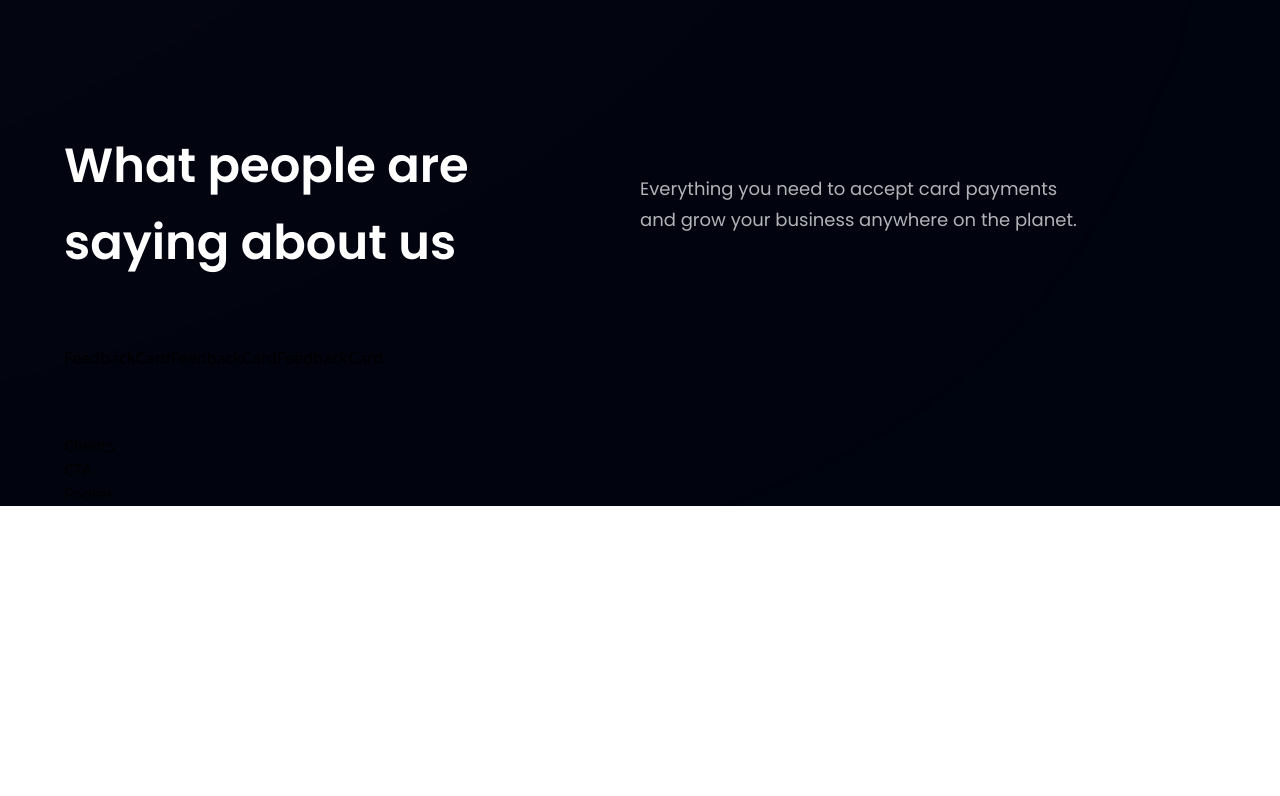
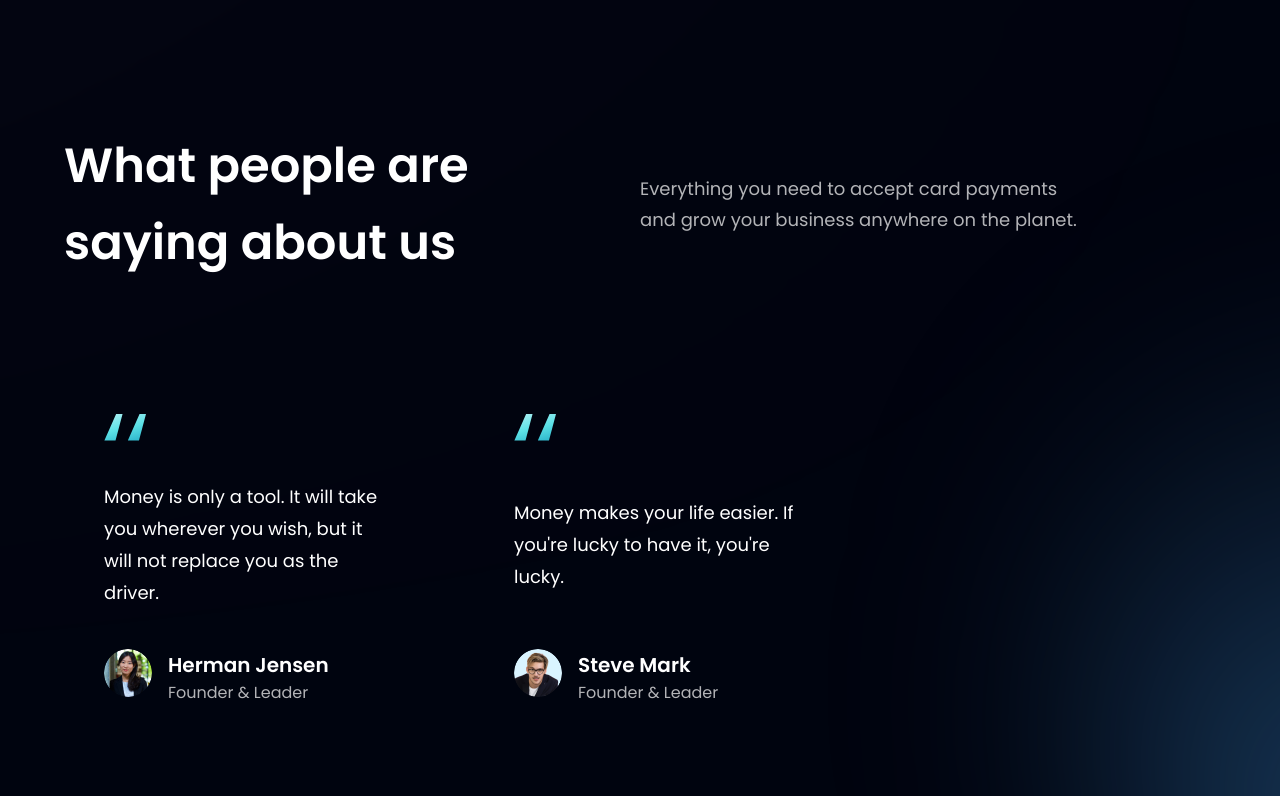
Before and after one commit to wilsonmike/modern-bank-landing, a React (Vite) app: page / in a window 1280 px wide. Shown: the part 2704-3500 px from the top of the page. Before the commit the page ends 3210 px from the top, so only its background shows below. Built offline with nearby package versions, Linux system fonts and the light colour scheme.

Commit message:
testimonial section finished

```diff
--- a/src/components/FeedbackCard.jsx
+++ b/src/components/FeedbackCard.jsx
@@ -1,9 +1,18 @@
-import React from 'react'
+import { quotes } from "../assets"
 
-const FeedbackCard = () => {
-    return (
-        <div>FeedbackCard</div>
-    )
-}
+
+const FeedbackCard = ({ content, name, title, img }) => (
+    <div className="flex justify-between flex-col px-10 py-12 rounded-[20px] max-w-[370px] md:mr-10 sm:mr-5 mr-0 my-5 feedback-card">
+        <img src={quotes} alt="double_quotes" className="w-[42px] h-[27px] object-contain" />
+        <p className="font-poppins font-normal text-[18px] leading-[32px] text-white my-10">{content}</p>
+        <div className="flex flex-row">
+            <img src={img} alt={name} className="w-[48px] h-[48px] rounded-full" />
+            <div className="flex flex-col ml-4">
+                <h4 className="font-poppins font-semibold text-[20px] leading-[32px] text-white">{name}</h4>
+                <p className="font-poppins font-normal text-[16px] leading-[24px] text-dimWhite">{title}</p>
+            </div>
+        </div>
+    </div>
+)
 
 export default FeedbackCard
--- a/src/components/Testimonials.jsx
+++ b/src/components/Testimonials.jsx
@@ -4,7 +4,7 @@
 
 const Testimonials = () => (
     <section id="clients" className={`${styles.paddingY} ${styles.flexCenter} flex-col relative`}>
-        <div />
+        <div className="absolute z-[0] w-[60%] h-[60%] -right-[50%] rounded-full blue__gradient" />
         <div className="w-full flex justify-between items-center md:flex-row flex-col sm:mb-16 mb-6 relative z-[1]">
             <h1 className={styles.heading2}>What people are <br className="sm:block hidden" /> saying about us</h1>
             <div className="w-full md:mt-0 mt-6">
```
